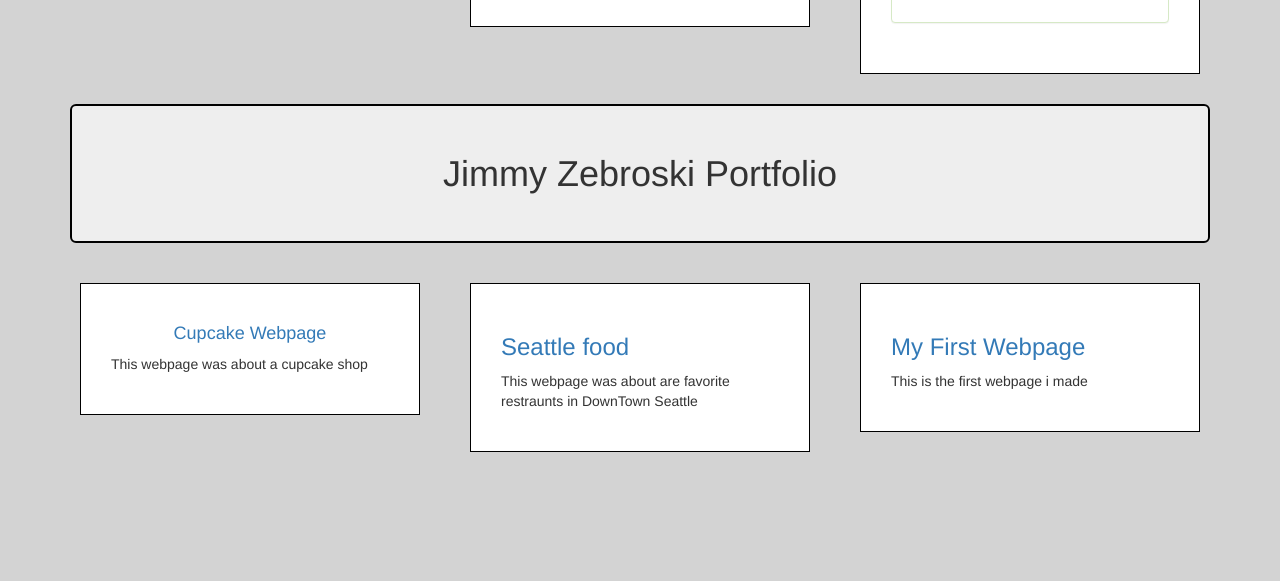
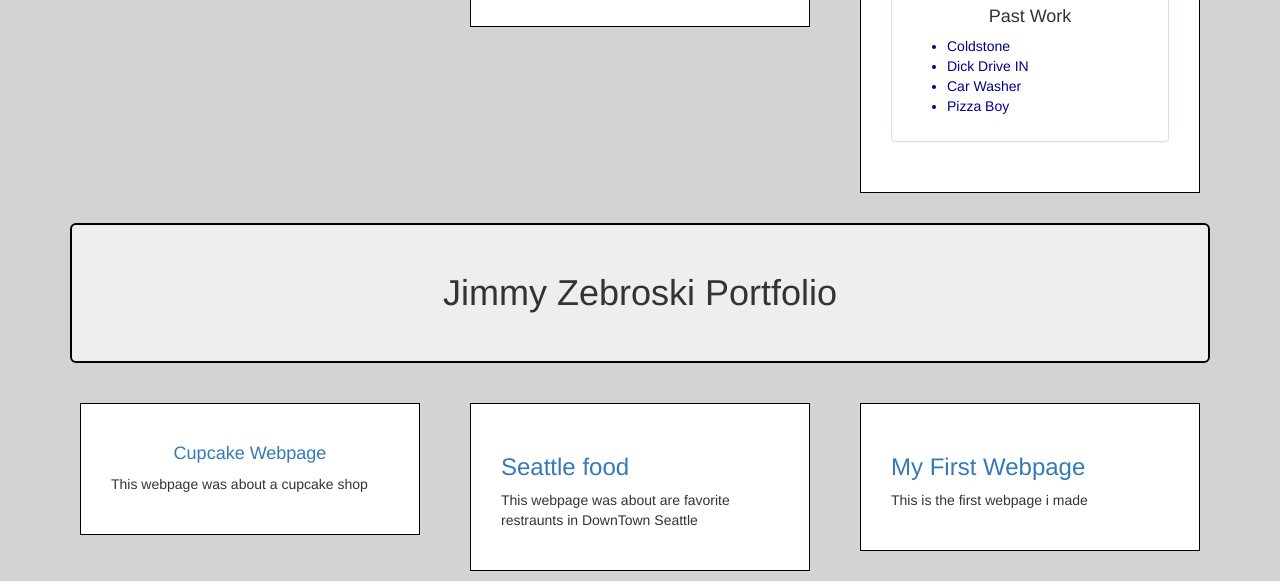
Before and after one commit to Zebrozkii/portfolio, a plain HTML site: page index.html in a window 1280 px wide. Both pictures are taken after a click on the element "Background". Shown: the part 259-840 px from the top of the page. Before the commit the page ends 800 px from the top, so only its background shows below. Drawn offline with Linux system fonts and the light colour scheme.

Commit message:
added orderd list in background

```diff
--- a/index.html
+++ b/index.html
@@ -49,6 +49,13 @@
               <p>I orinally was working and going to college, but i ended not getting the much out of college so i left.
              All the time while working as a pizza boy for the last 2 years and paying for it out of pocket.
              Now im a happy student at Epicodus a school that teaches web developement.</p>
+             <h4>Past Work</h4>
+             <ul>
+               <li>Coldstone</li>
+               <li>Dick Drive IN</li>
+               <li>Car Washer</li>
+             <li>Pizza Boy</li>
+           </ul>
            </div>
            </div>
           </div>
```
